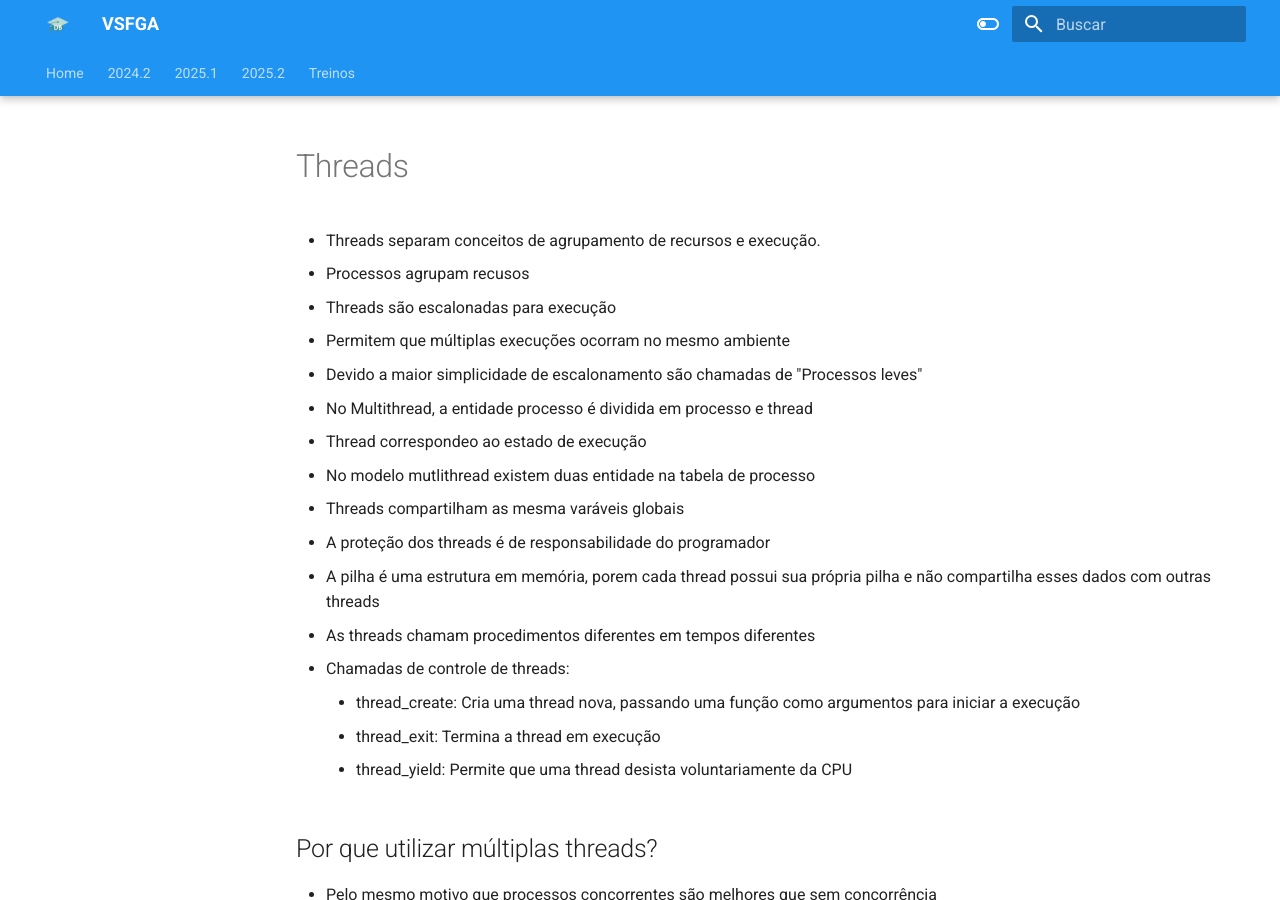
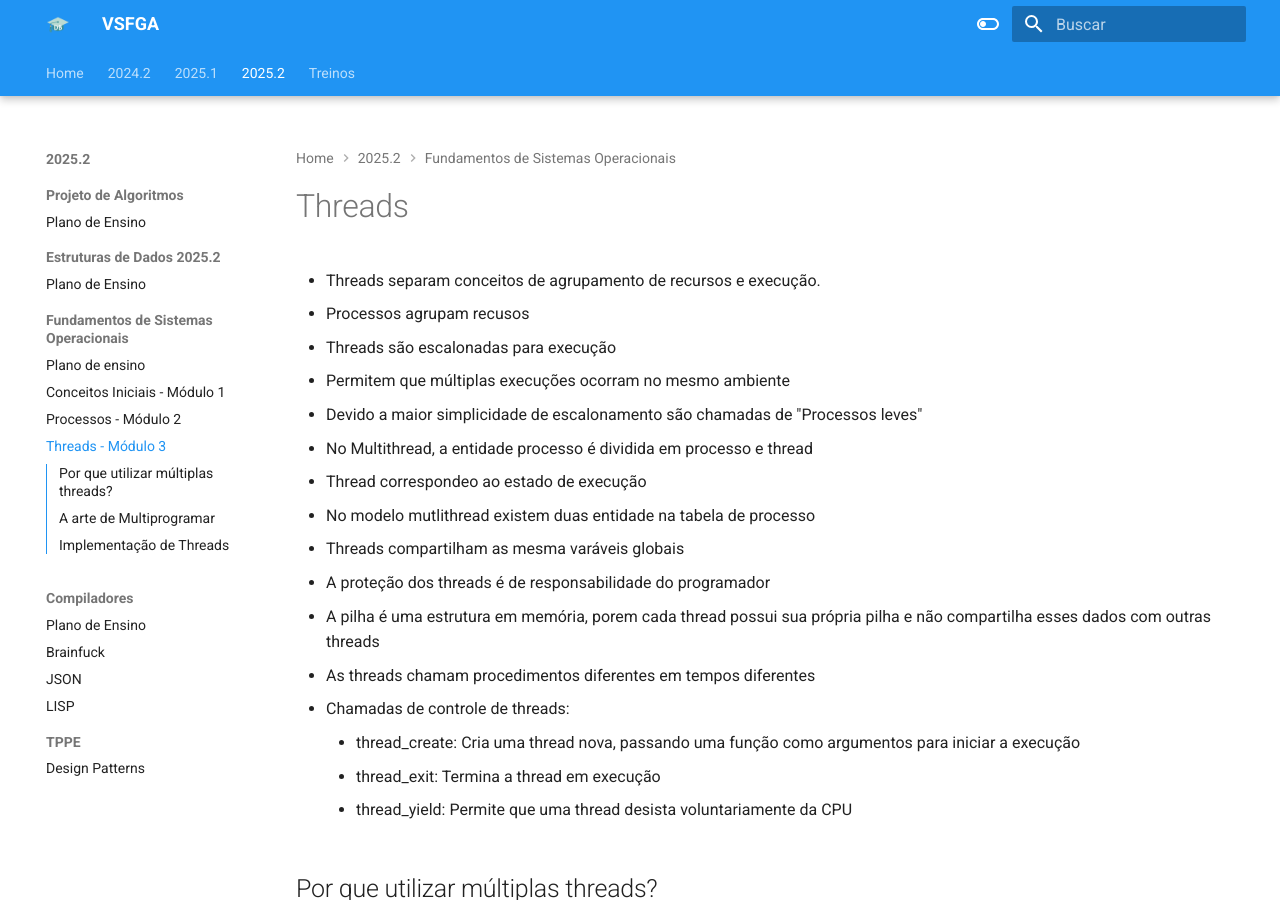
Before and after one commit to Diogo-Barboza/VSFGA, an MkDocs documentation site: the page built from docs/sections/2025.2/FSO/modulo3.md, in a window 1280 px wide and 900 px high. Built offline with MkDocs 1.6.1 and Material for MkDocs 9.7.7, drawn with Linux system fonts in a browser that asks for light colours.

Commit message:
Modulo 3 FSO [not finished]

```diff
--- a/mkdocs.yml
+++ b/mkdocs.yml
@@ -36,6 +36,7 @@ nav:
       - Plano de ensino: sections/2025.2/FSO/planoEnsino.md
       - Conceitos Iniciais - Módulo 1: sections/2025.2/FSO/conceitosIniciais.md
       - Processos - Módulo 2: sections/2025.2/FSO/modulo2.md
+      - Threads - Módulo 3: sections/2025.2/FSO/modulo3.md
     - Compiladores:
       - Plano de Ensino: sections/2025.2/COMP/planoEnsino.md
       - Brainfuck: sections/2025.2/COMP/brainfuck.md
```
Also changed, not shown: docs/sections/2025.2/FSO/modulo2.md (+0 -1 lines).
